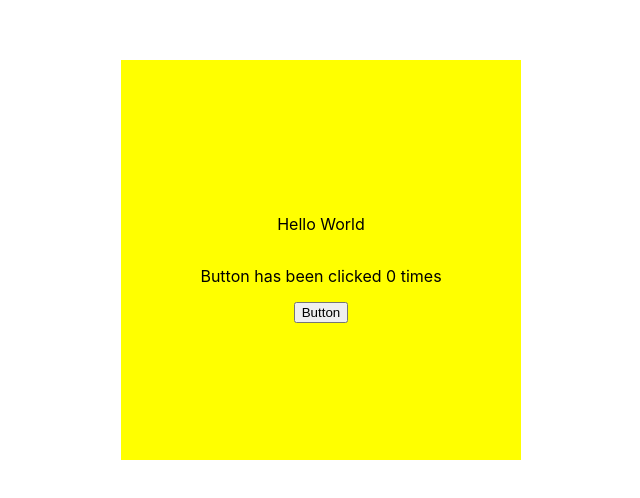
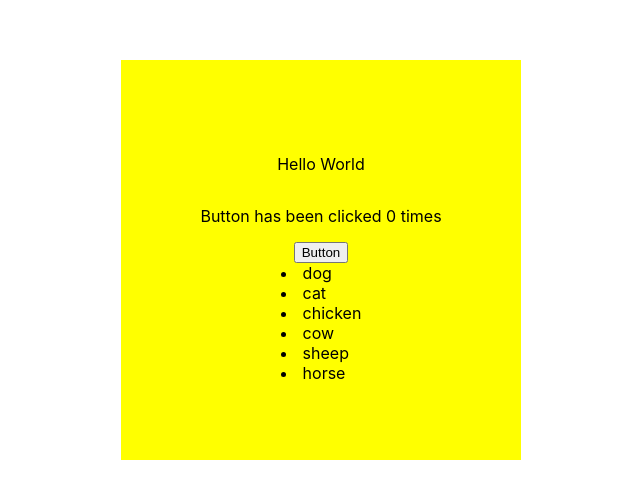
Before and after one commit to Cody-Wise/react-practice, a React (Create React App) app in the folder demoapp/: page / in a window 1280 px wide. Shown: the part 140-638 px from the top of the page, without its empty margins (319-959 px from the left). Built offline with nearby package versions, Linux system fonts and the light colour scheme.

Commit message:
Finished

```diff
--- a/demoapp/src/App.js
+++ b/demoapp/src/App.js
@@ -1,6 +1,7 @@
 import logo from './logo.svg';
 import './App.css';
 import Button from './components/Button';
+import List from './components/List';
 import { useState } from 'react';
 
 function App() {
@@ -12,6 +13,7 @@ function App() {
         <p>Hello World</p>
         <p>Button has been clicked {count} times</p>
         <Button count={count} setCount={setCount} />
+        <List />
       </div>
     </div>
   );
--- /dev/null
+++ b/demoapp/src/components/List.jsx
@@ -0,0 +1,13 @@
+import React from 'react';
+
+const animals = ['dog', 'cat', 'chicken', 'cow', 'sheep', 'horse'];
+
+export default function List() {
+  return (
+    <div>
+      {animals.map((animal) => (
+        <li>{animal}</li>
+      ))}
+    </div>
+  );
+}
```
